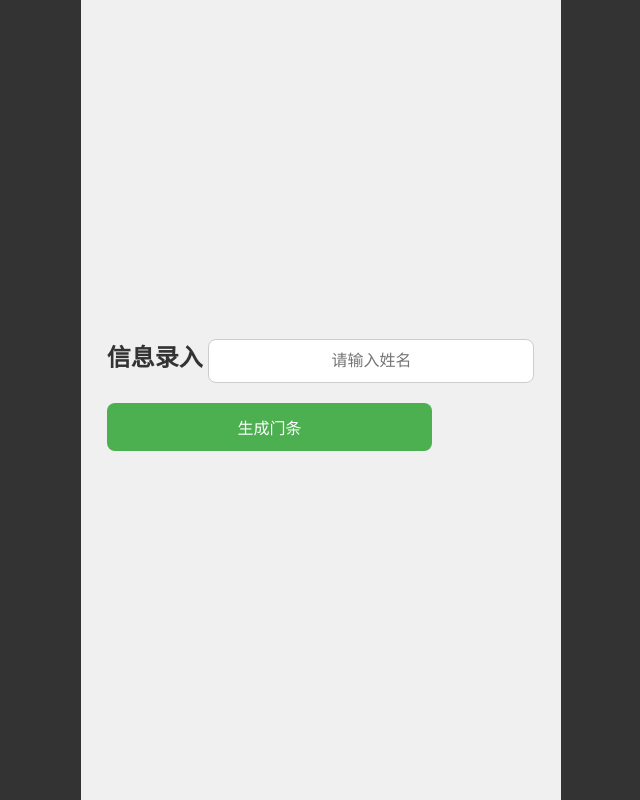
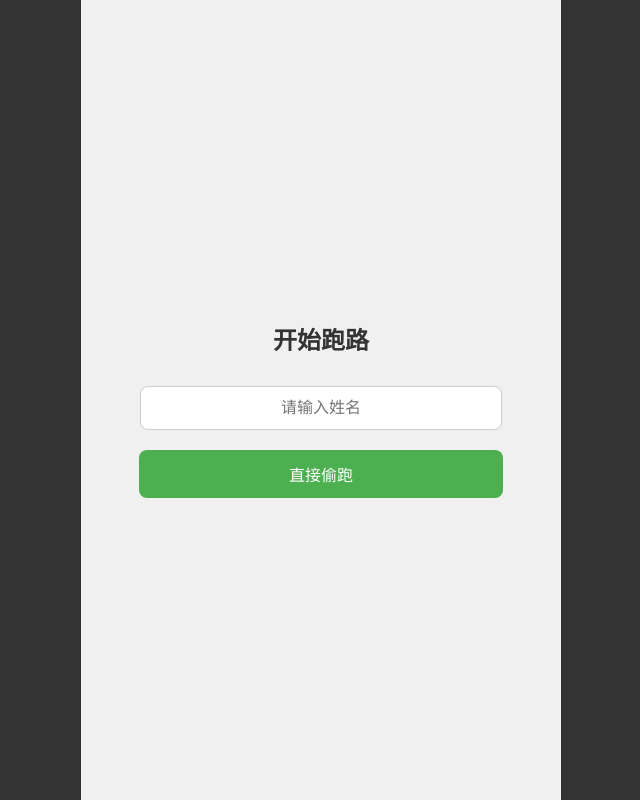
Before and after one commit to liujinning080111-sketch/604nb666, a plain HTML site: page index.html in a window 1280 px wide. Shown: the whole page, without its empty margins (319-959 px from the left). Drawn offline with Linux system fonts and the light colour scheme.

Commit message:
Update index.html

```diff
--- a/index.html
+++ b/index.html
@@ -168,9 +168,9 @@
         <input type="text" id="fixed-header" readonly>
 
         <div id="page-start" class="page active">
-            <h2 style="color:#333; margin-bottom:30px;">信息录入
+            <h2 style="color:#333; margin-bottom:30px;">开始跑路</h2>
             <input type="text" id="initial-name" placeholder="请输入姓名">
-            <button id="btn-begin">生成门条
+            <button id="btn-begin">直接偷跑</button>
         </div>
 
         <div id="page-form" class="page">
```
